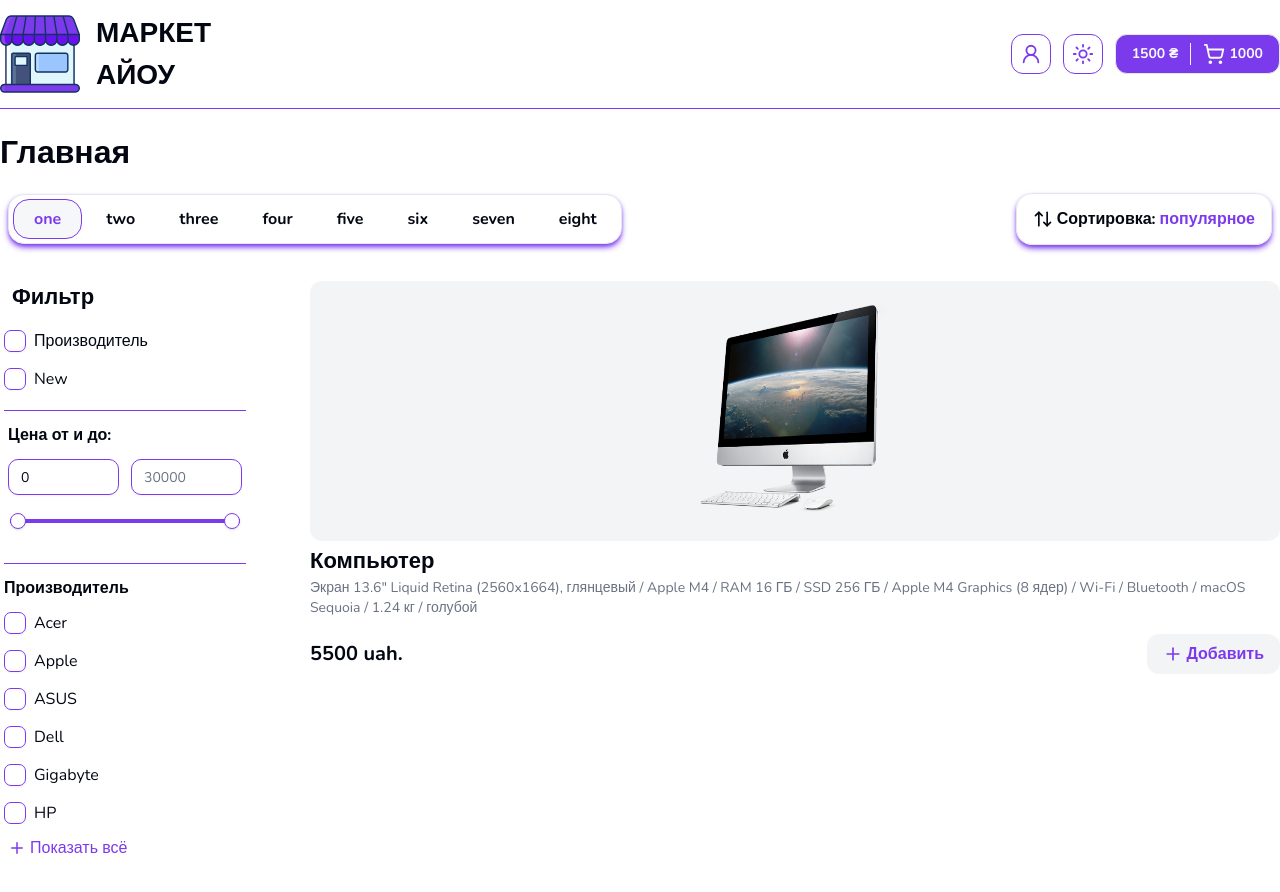
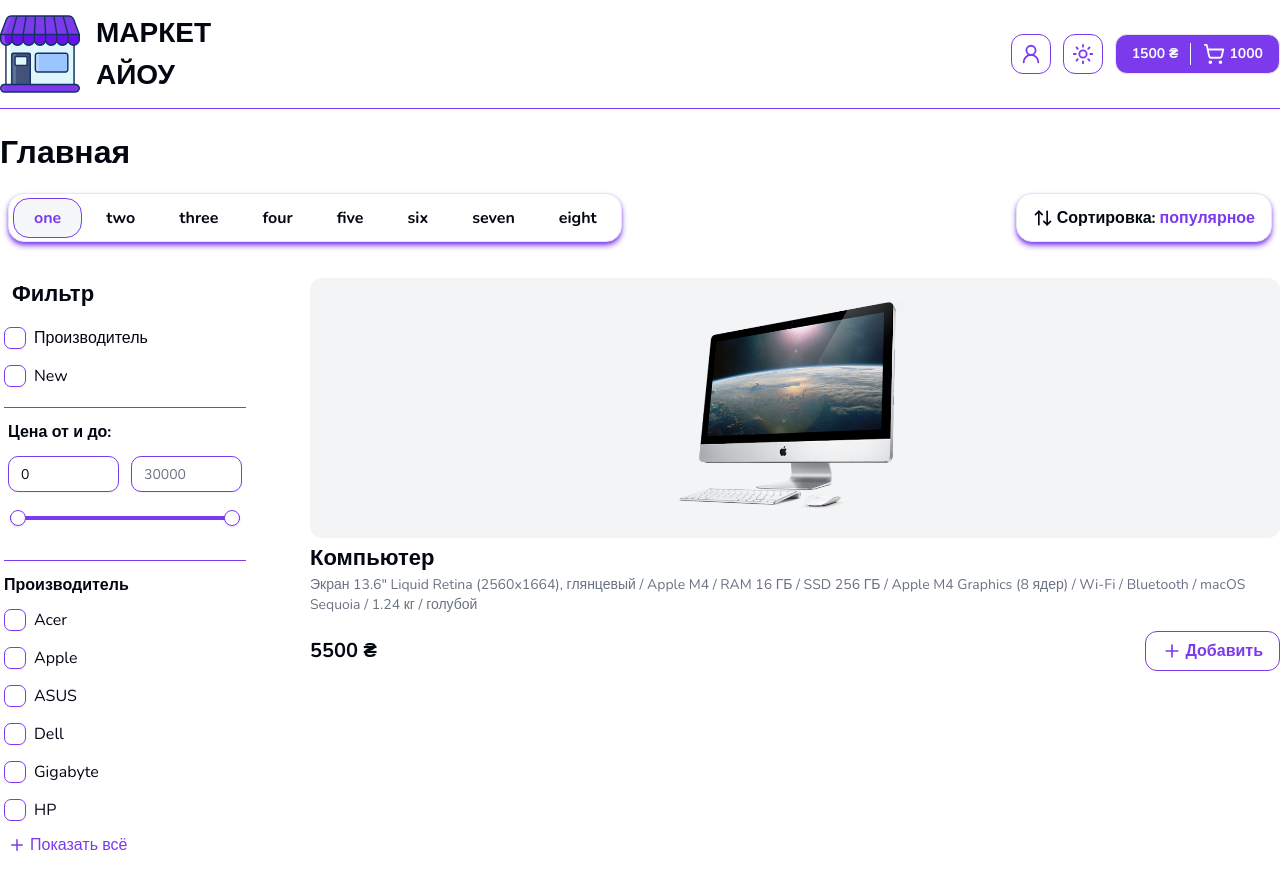
Before and after one commit to smartware10/market.io.frontend, a Next.js app: page / in a window 1280 px wide. Shown: the top 892 px of the page. Built offline with nearby package versions, Linux system fonts and the light colour scheme.

Commit message:
Edit design

```diff
--- a/src/components/shared/categoties.tsx
+++ b/src/components/shared/categoties.tsx
@@ -11,7 +11,7 @@ export const Categories: React.FC<Props> = ({ className }) => {
   return (
     <div
       className={cn(
-        "font-bold bg-white dark:bg-[#030712] inline-flex ml-1 gap-1 p-1 border-1 rounded-2xl shadow-md shadow-primary",
+        "font-bold bg-white dark:bg-[#030712] inline-flex ml-1 gap-1 p-1 h-[49px] border-1 rounded-2xl shadow-md shadow-primary",
         className,
       )}
     >
--- a/src/components/shared/product-card.tsx
+++ b/src/components/shared/product-card.tsx
@@ -31,7 +31,17 @@ export const ProductCard: React.FC<Props> = ({
               "flex justify-center bg-secondary rounded-lg h-[260px] p-6"
             }
           >
-            <Image width={215} height={215} src={imageUrl} alt={title} />
+            <Image
+              width={0}
+              height={0}
+              src={imageUrl}
+              sizes="100vw"
+              style={{
+                width: "auto",
+                height: "auto",
+              }}
+              alt={title}
+            />
           </div>
 
           <Title text={title} size={"sm"} className={"md-1 mt-1 font-bold"} />
@@ -40,9 +50,9 @@ export const ProductCard: React.FC<Props> = ({
 
           <div className={"flex justify-between items-center mt-4"}>
             <span className={"text-[20px]"}>
-              <b>{price} uah.</b>
+              <b>{price} &#8372;</b>
             </span>
-            <Button variant={"secondary"} className={"text-base font-bold"}>
+            <Button variant={"outline"} className={"text-base font-bold"}>
               <Plus size={20} className={"mr-1"} />
               Добавить
             </Button>
--- a/src/components/shared/sort-popup.tsx
+++ b/src/components/shared/sort-popup.tsx
@@ -10,7 +10,7 @@ export const SortPopup: React.FC<Props> = ({ className }) => {
   return (
     <div
       className={cn(
-        "inline-flex items-center gap-1 mr-1 py-1 px-4 border-1 shadow-md shadow-primary h-[52px] rounded-2xl cursor-pointer",
+        "inline-flex bg-white dark:bg-[#030712] items-center gap-1 mr-1 py-1 px-4 border-1 shadow-md shadow-primary h-[49px] rounded-2xl cursor-pointer",
         className,
       )}
     >
```
